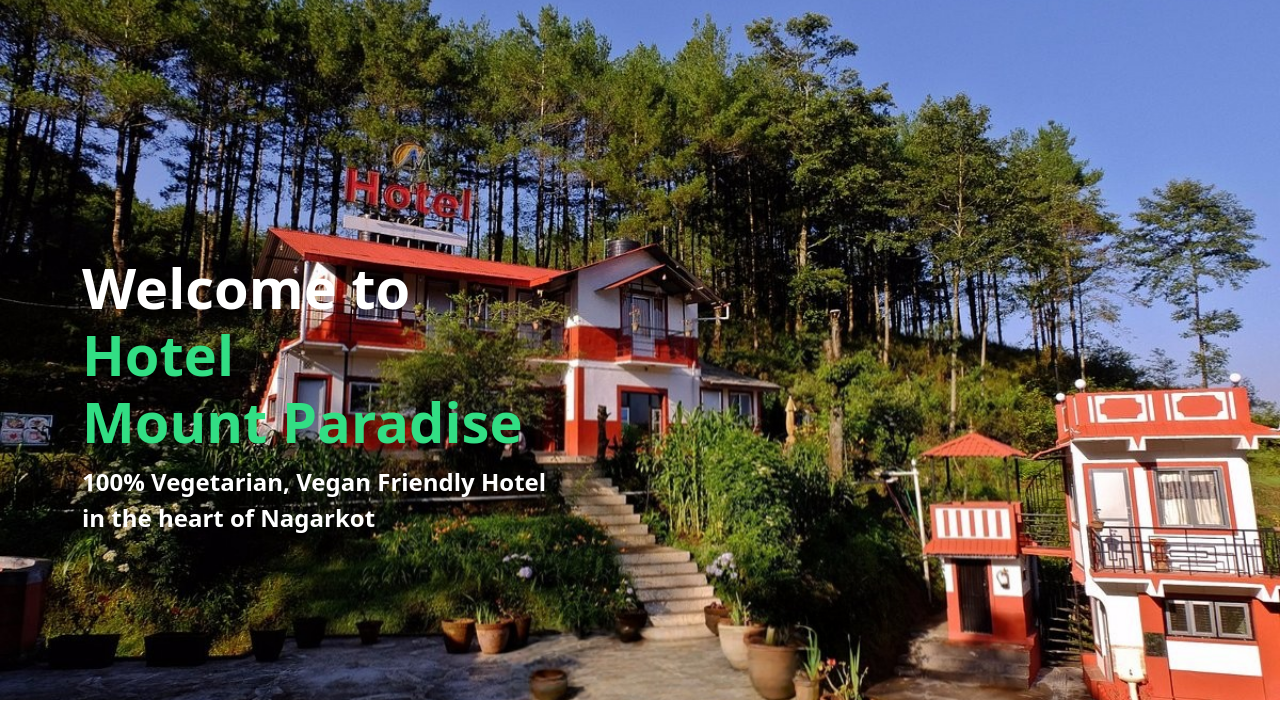
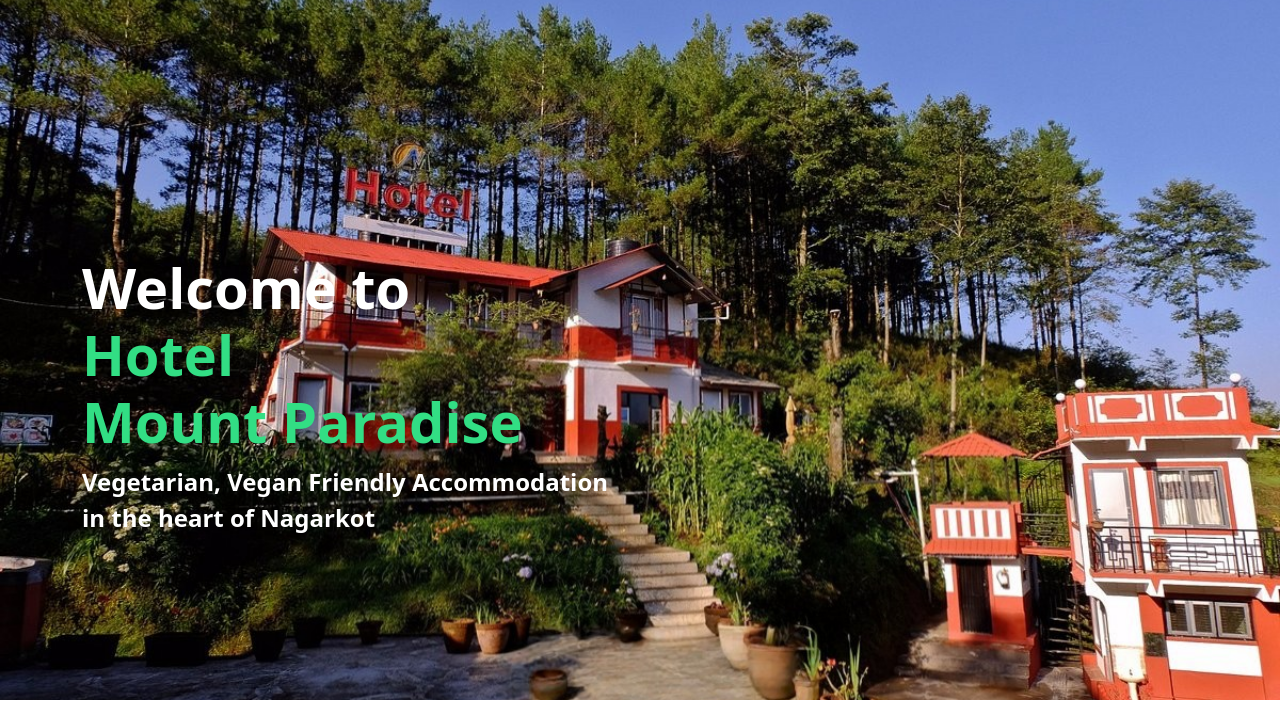
Before and after one commit to maneedasshrestha/Hotel-Mount-Paradise-NP-domain, a plain HTML site: page index.html in a window 1280 px wide. Shown: the part 100-802 px from the top of the page. Drawn offline with nearby package versions, Linux system fonts and the light colour scheme.

Commit message:
minor changes

```diff
--- a/index.html
+++ b/index.html
@@ -161,7 +161,7 @@
         <div class="col-md-12"><br><br><br><br><br><br><br><br><br><br>
           <h3 class="display-4 fw-bold text-align-right color-change">Welcome to <br><span style="color: #32de84;">Hotel
             </span><br><span style="color: #32de84;">Mount Paradise</span></h3>
-          <p class="text-white fw-bold" style="font-size: 24px;">100% Vegetarian, Vegan Friendly Hotel <br>in the heart of Nagarkot</p>
+          <p class="text-white fw-bold" style="font-size: 24px;">Vegetarian, Vegan Friendly Accommodation <br>in the heart of Nagarkot</p>
           <!-- <a href="#third-page"><button class="btn btn-success">Explore Rooms</button></a> -->
         </div>
       </div>
```
